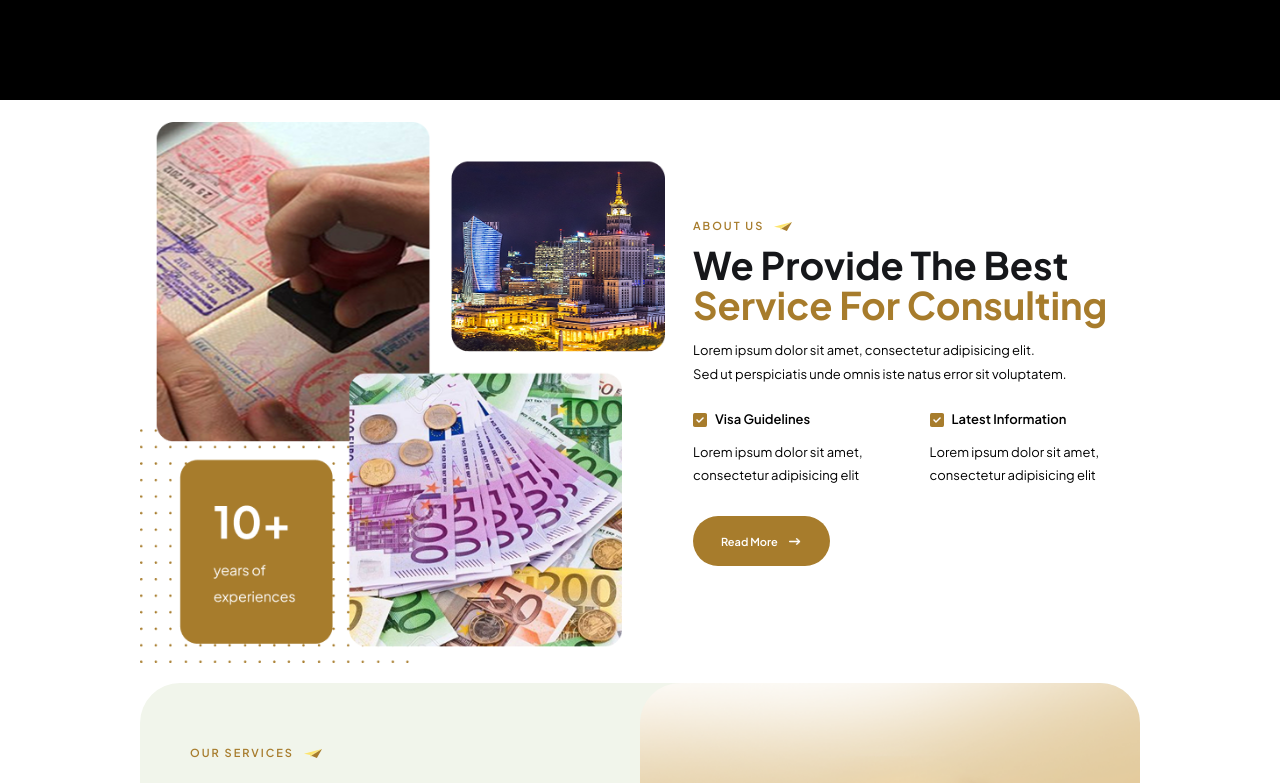
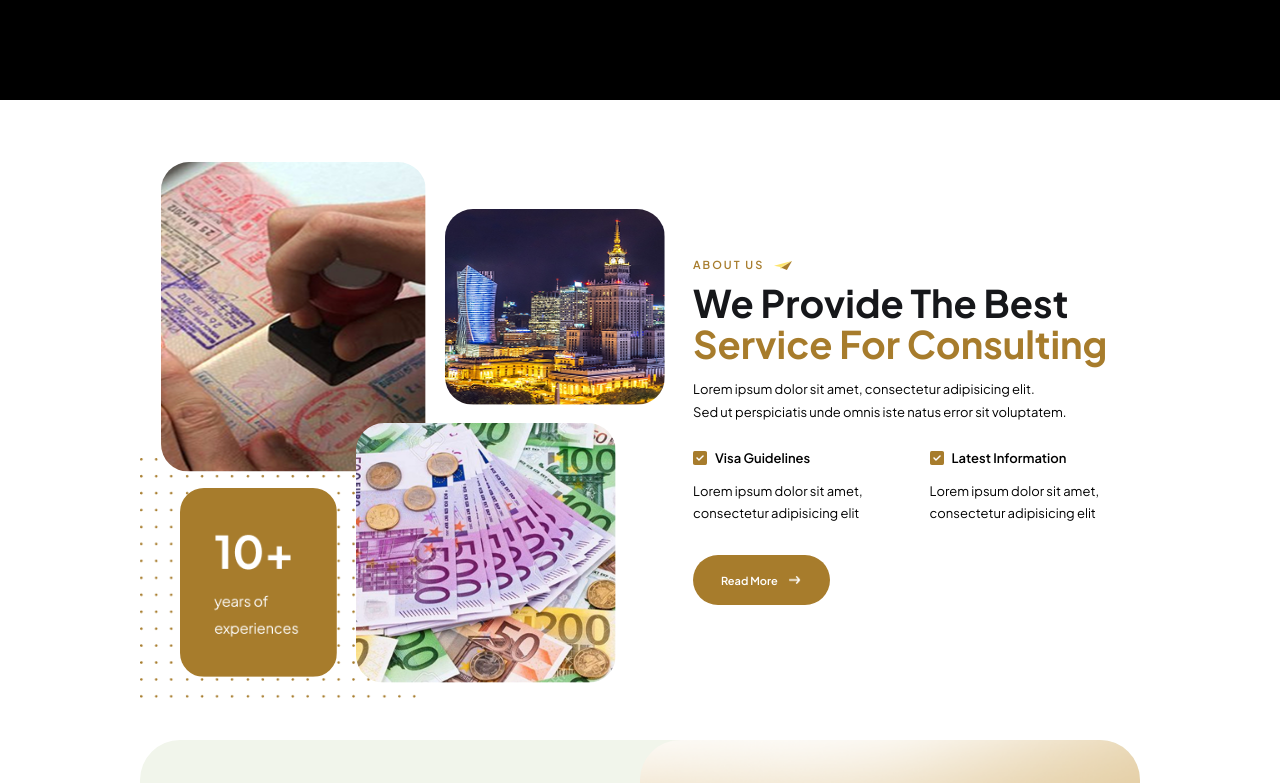
Before and after one commit to MovinduSenura/AVAC, a React (Vite) app in the folder frontend/: page / in a window 1280 px wide. Shown: the part 880-1663 px from the top of the page. Built offline with nearby package versions, Linux system fonts and the light colour scheme.

Commit message:
about animation done

```diff
--- a/frontend/src/components/SecondPart.jsx
+++ b/frontend/src/components/SecondPart.jsx
@@ -18,16 +18,60 @@ const countryGroups = [
   "h. Serbia",
 ];
 
+const aboutCollageImages = [
+  {
+    key: "skyline",
+    src: "/abtUp.png",
+    alt: "City skyline at night",
+    className: "left-[58.1%] top-[14.0%] w-[41.9%] rounded-[28px]",
+    move: "translate3d(0, -120%, 0)",
+    delay: 70,
+  },
+  {
+    key: "dots",
+    src: "/abtLeftTwo.png",
+    alt: "",
+    className: "left-0 top-[54.3%] w-[52.57%]",
+    move: "translate3d(-120%, 0, 0)",
+    delay: 100,
+  },
+  {
+    key: "passport",
+    src: "/abtLeftOne.png",
+    alt: "Passport being stamped",
+    className: "left-[4%] top-10 w-[50.52%] rounded-[28px]",
+    move: "translate3d(-120%, 0, 0)",
+    delay: 0,
+  },
+  {
+    key: "money",
+    src: "/abtRight.png",
+    alt: "Euro banknotes and coins",
+    className: "left-[41.15%] top-[48.7%] w-[49.5%] rounded-[28px]",
+    move: "translate3d(120%, 0, 0)",
+    delay: 150,
+  },
+  {
+    key: "experience",
+    src: "/abtDown.png",
+    alt: "10 plus years of experience badge",
+    className: "left-[7.6%] top-[59.2%] w-[29.9%] rounded-[24px]",
+    move: "translate3d(0, 120%, 0)",
+    delay: 125,
+  },
+];
+
 function SecondPart() {
   const [isLeftCountryOpen, setIsLeftCountryOpen] = useState(false);
   const [isRightCountryOpen, setIsRightCountryOpen] = useState(false);
   const [selectedLeftCountry, setSelectedLeftCountry] = useState("");
   const [selectedRightCountry, setSelectedRightCountry] = useState("");
+  const [isAboutCollageHovered, setIsAboutCollageHovered] = useState(false);
   const leftCountryRef = useRef(null);
   const rightCountryRef = useRef(null);
 
   const countryOptions = countryGroups.map((country) =>
-    country.replace(/^[a-z]\.\s*/i, "")
+    country.replace(/^[a-z]\.\s*/i, ""),
   );
 
   useEffect(() => {
@@ -55,11 +99,39 @@ function SecondPart() {
     <div className="mx-auto w-full max-w-[1000px]">
       <div className="grid gap-[28px] sm:grid-cols-[525px_1fr] sm:items-center">
         <div className="overflow-hidden">
-          <img
-            src="/abtusimage.png"
-            alt="Visa stamping, skyline and currency collage"
-            className="h-full w-full rounded-[28px] object-cover sm:h-full sm:rounded-none"
-          />
+          <div
+            className="relative w-full"
+            style={{ aspectRatio: "525 / 618" }}
+            onMouseEnter={() => setIsAboutCollageHovered(true)}
+            onMouseLeave={() => setIsAboutCollageHovered(false)}
+            onFocus={() => setIsAboutCollageHovered(true)}
+            onBlur={() => setIsAboutCollageHovered(false)}
+            tabIndex={0}
+          >
+            {aboutCollageImages.map((image) => (
+              <img
+                key={image.key}
+                src={image.src}
+                alt={image.alt}
+                aria-hidden={image.alt ? undefined : "true"}
+                className={`absolute h-auto transform-gpu ${image.className}`}
+                style={{
+                  transform: isAboutCollageHovered
+                    ? image.move
+                    : "translate3d(0, 0, 0)",
+                  opacity: isAboutCollageHovered ? 0 : 1,
+                  willChange: "transform, opacity",
+                  transitionProperty: "transform, opacity",
+                  transitionDuration: "760ms, 460ms",
+                  transitionTimingFunction:
+                    "cubic-bezier(0.16, 1, 0.3, 1), ease-out",
+                  transitionDelay: isAboutCollageHovered
+                    ? `${image.delay}ms, ${image.delay + 140}ms`
+                    : "0ms, 0ms",
+                }}
+              />
+            ))}
+          </div>
         </div>
 
         <article className="px-[6px] sm:px-0">
@@ -81,8 +153,8 @@ function SecondPart() {
           </h2>
           <p className="mt-[14px] max-w-[470px] text-[13px] leading-[1.8] text-[#000000]">
             Lorem ipsum dolor sit amet, consectetur adipisicing elit.
-            <br />Sed ut perspiciatis unde omnis iste natus error sit
-            voluptatem.
+            <br />
+            Sed ut perspiciatis unde omnis iste natus error sit voluptatem.
           </p>
 
           <div className="mt-[22px] grid gap-x-[26px] gap-y-[18px] text-[13px] leading-[1.75] text-[#000000] sm:grid-cols-2">
@@ -133,7 +205,7 @@ function SecondPart() {
         </article>
       </div>
 
-      <div className="mt-[20px] grid overflow-hidden rounded-[28px] bg-[#F1F5EB] sm:grid-cols-[50%_50.5%] sm:rounded-[40px]">
+      <div className="mt-[0px] grid overflow-hidden rounded-[28px] bg-[#F1F5EB] sm:grid-cols-[50%_50.5%] sm:rounded-[40px]">
         <div className="px-[24px] pb-[34px] pt-[38px] text-black sm:px-[50px] sm:pb-[54px] sm:pt-[62px]">
           <div className="flex items-center gap-[10px]">
             <p className="text-[11px] font-semibold uppercase tracking-[0.18em] text-[color:var(--avac-gold)]">
@@ -213,7 +285,10 @@ function SecondPart() {
             </div>
 
             <form className="relative z-10 mt-[16px] grid max-w-full gap-[14px] sm:w-[640px] sm:grid-cols-[250px_250px] sm:gap-x-[0px] sm:gap-y-[20px]">
-              <div ref={leftCountryRef} className="relative w-full sm:max-w-[230px]">
+              <div
+                ref={leftCountryRef}
+                className="relative w-full sm:max-w-[230px]"
+              >
                 <button
                   type="button"
                   onClick={() => {
```
